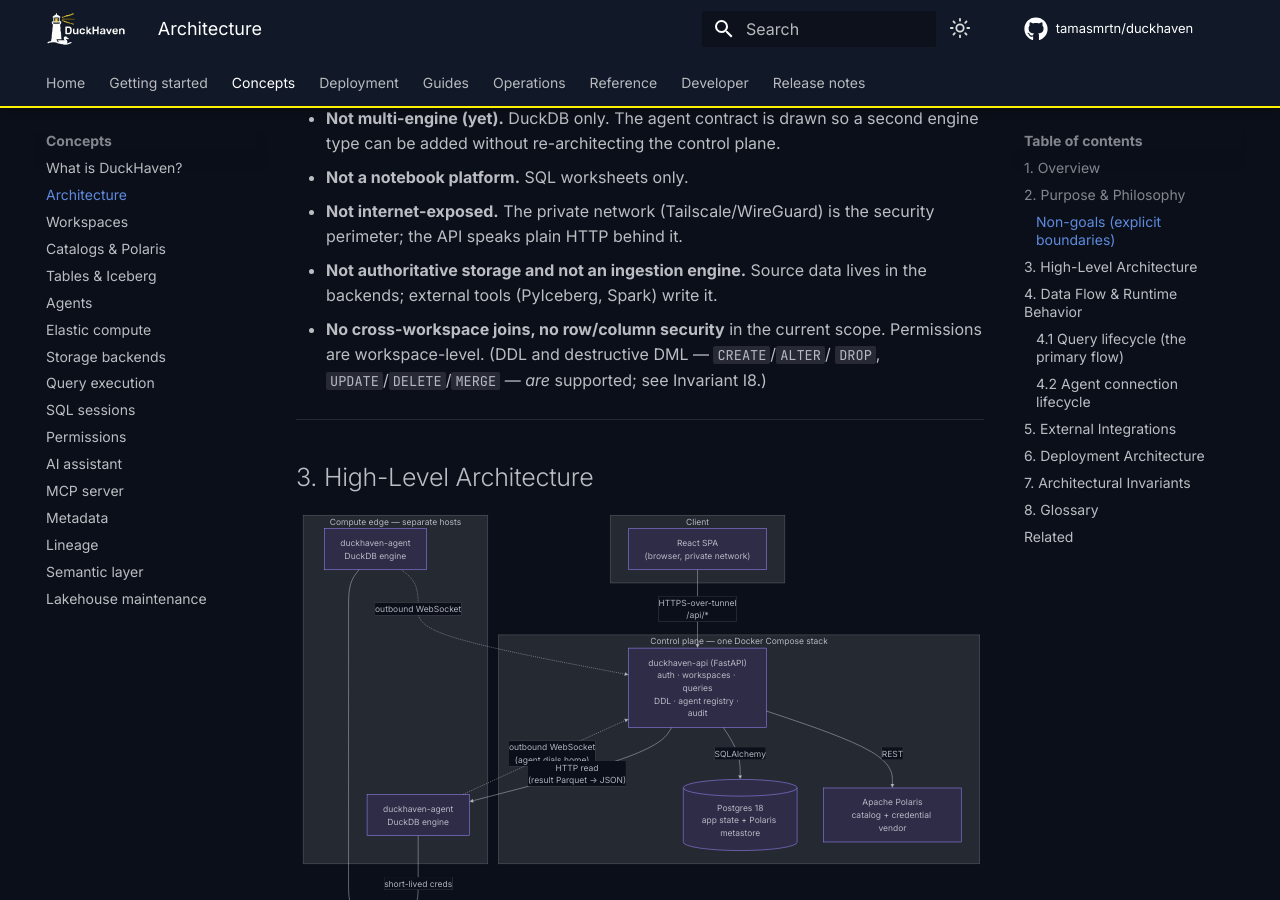
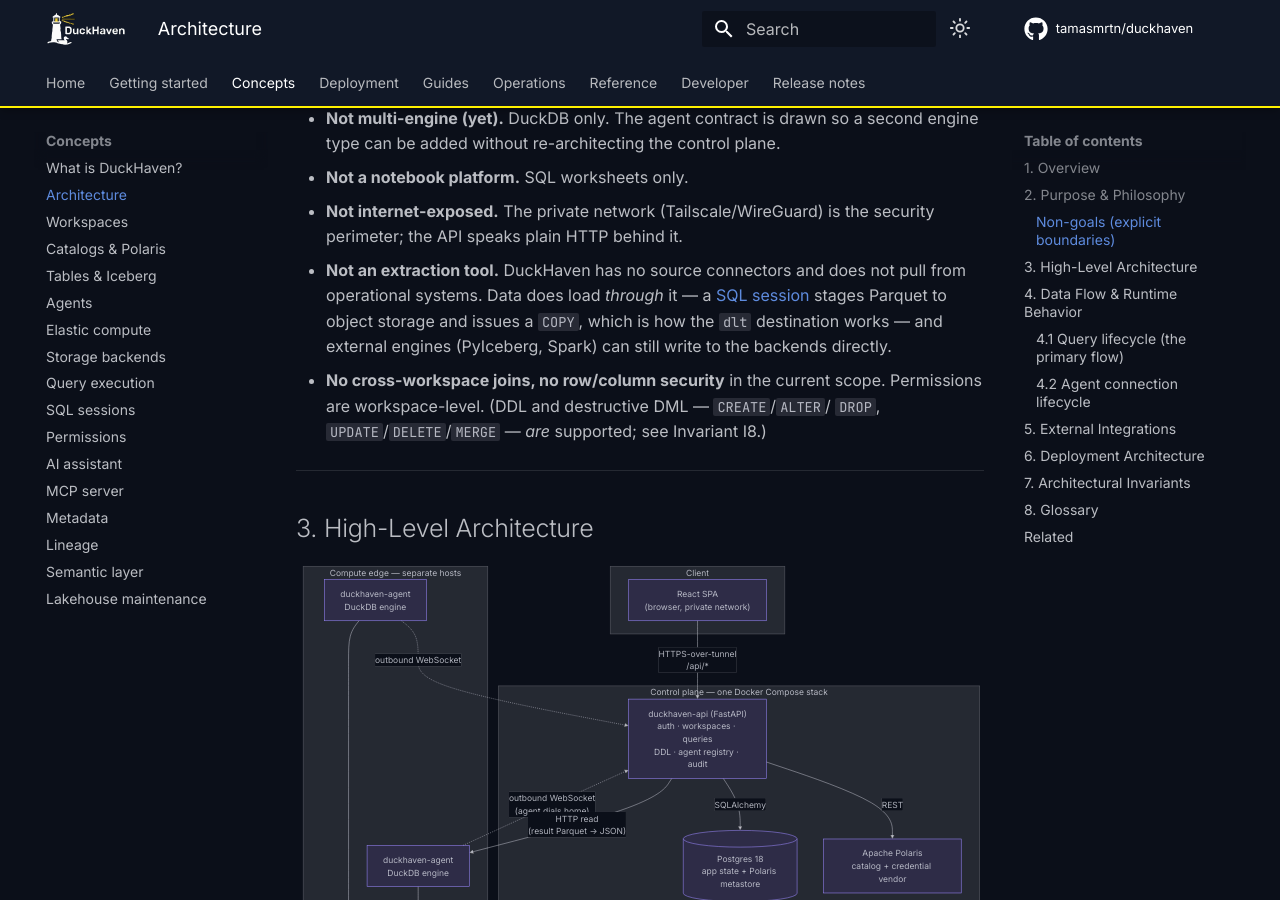
Before and after one commit to tamasmrtn/duckhaven, an MkDocs documentation site: the page built from docs/concepts/architecture.md, in a window 1280 px wide and 900 px high, scrolled down 1595 px. Built offline with MkDocs 1.6.1 and Material for MkDocs 9.7.7, drawn with Linux system fonts in a browser that asks for light colours; comment, search, counter and statistics services are not loaded.

Commit message:
Correct the stale ingestion non-goal
DuckHaven gained a load path when SQL sessions shipped: a session stages
Parquet to object storage over a presigned URL and issues a COPY, which
is how the dlt destination works, and S3_ENDPOINT_PUBLIC exists so a dlt
client on another host can reach the stage. Saying it is 'not an
ingestion engine' has not been true since. What remains true is that it
has no source connectors and does not pull from operational systems.

```diff
--- a/docs/concepts/architecture.md
+++ b/docs/concepts/architecture.md
@@ -59,8 +59,11 @@
 - **Not a notebook platform.** SQL worksheets only.
 - **Not internet-exposed.** The private network (Tailscale/WireGuard) is the
   security perimeter; the API speaks plain HTTP behind it.
-- **Not authoritative storage and not an ingestion engine.** Source data
-  lives in the backends; external tools (PyIceberg, Spark) write it.
+- **Not an extraction tool.** DuckHaven has no source connectors and does not
+  pull from operational systems. Data does load *through* it — a
+  [SQL session](sql-sessions.md) stages Parquet to object storage and issues a
+  `COPY`, which is how the `dlt` destination works — and external engines
+  (PyIceberg, Spark) can still write to the backends directly.
 - **No cross-workspace joins, no row/column security** in the current scope.
   Permissions are workspace-level. (DDL and destructive DML — `CREATE`/`ALTER`/
   `DROP`, `UPDATE`/`DELETE`/`MERGE` — *are* supported; see Invariant I8.)
```
